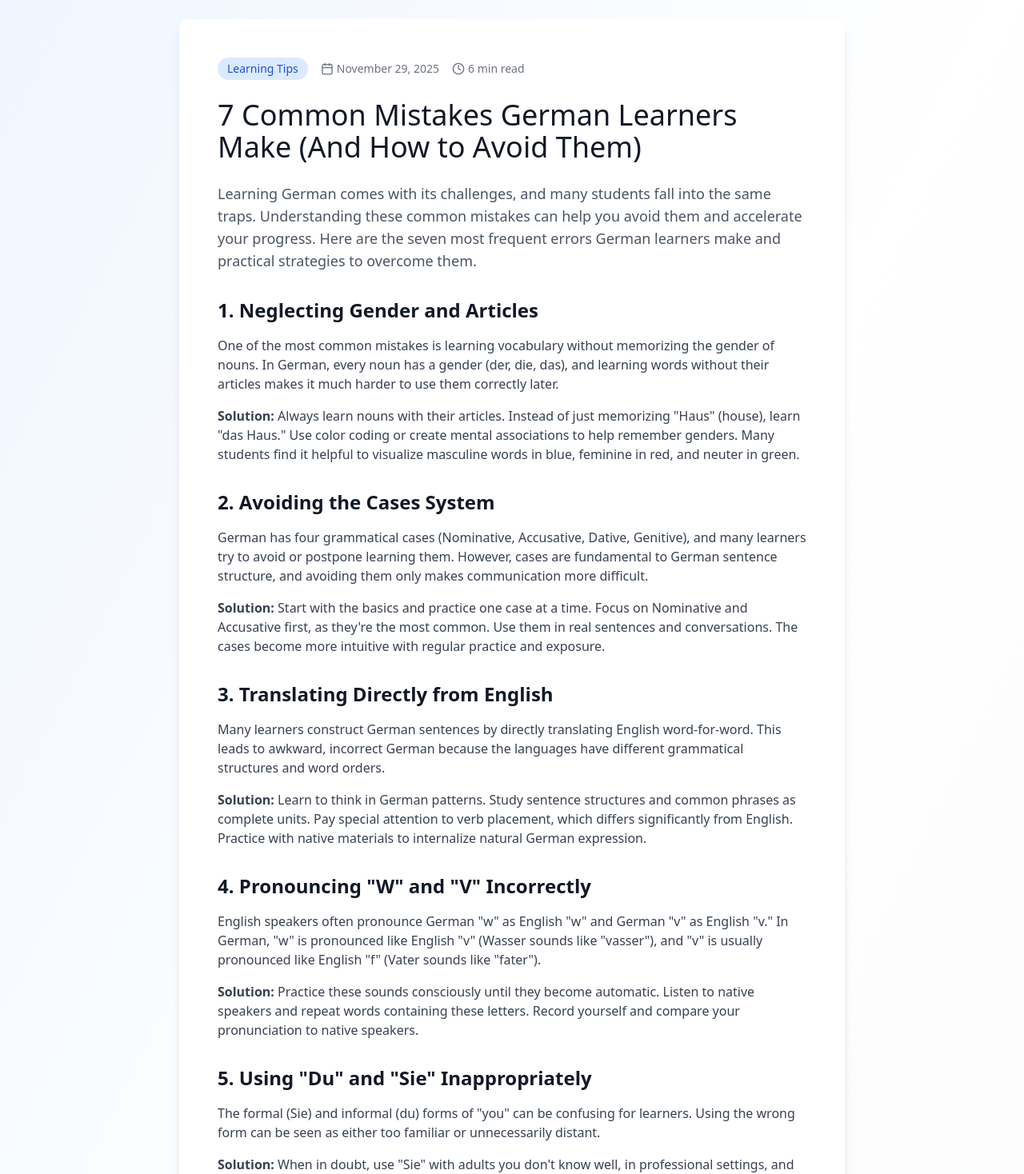
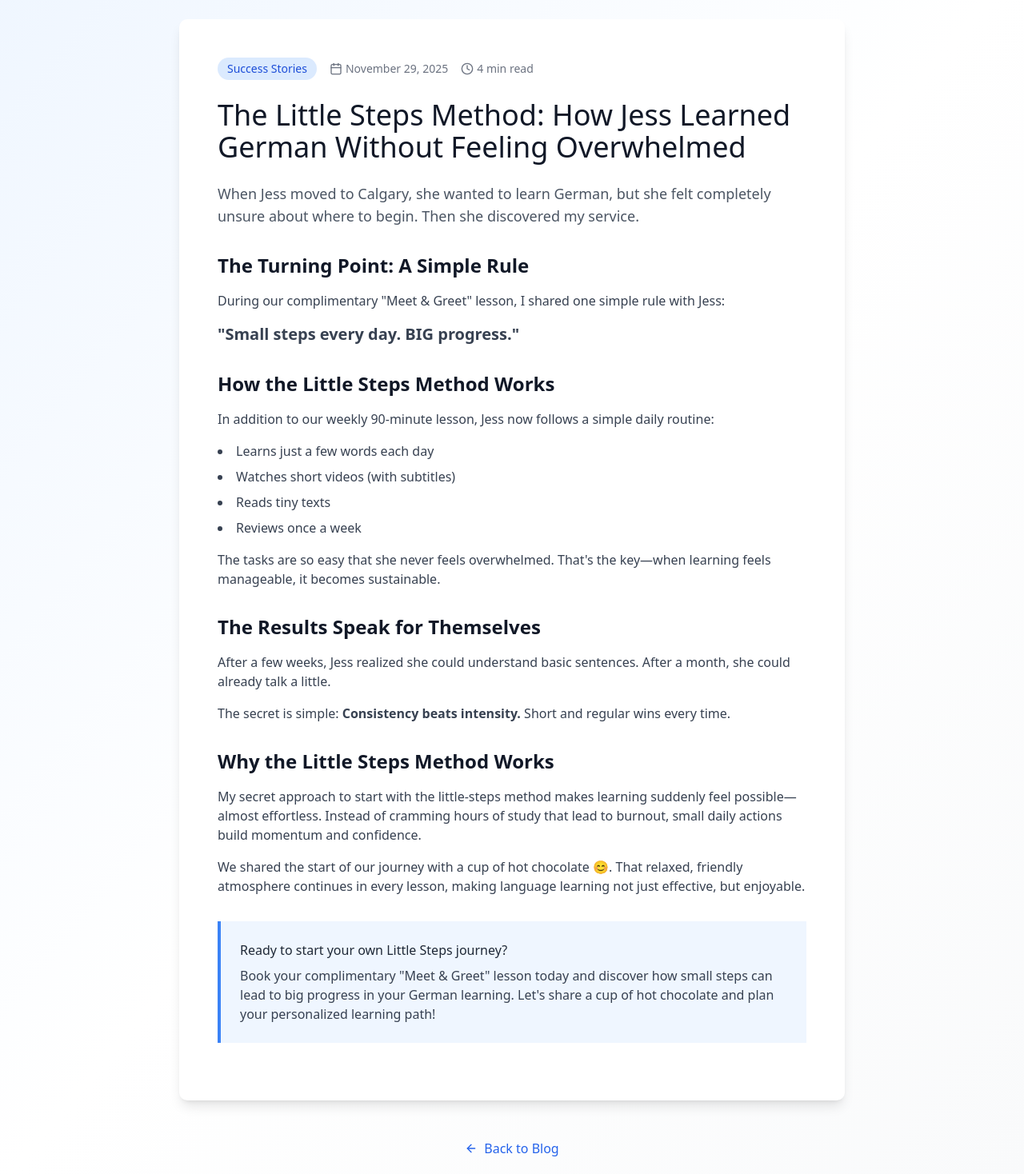
Before and after one commit to excps/yyc-languages, a React (Vite) app: page /blog/common-mistakes-german-learners in a window 1280 px wide. Shown: the part 89-1557 px from the top of the page at 80% size. Built offline with nearby package versions, Linux system fonts and the light colour scheme.

Commit message:
v0.4.2 updated newest blog post to Little Steps Method success story

```diff
--- a/package.json
+++ b/package.json
@@ -1,6 +1,6 @@
 {
       "name": "yyclanguages.ca",
-      "version": "0.4.1",
+      "version": "0.4.2",
       "private": true,
       "type": "module",
       "dependencies": {
--- a/src/pages/blog/BlogPage.tsx
+++ b/src/pages/blog/BlogPage.tsx
@@ -6,11 +6,11 @@ import { Calendar, Clock, ArrowRight } from "lucide-react";
 const blogPosts = [
   {
     id: "common-mistakes-german-learners",
-    title: "7 Common Mistakes German Learners Make (And How to Avoid Them)",
-    excerpt: "Learning German comes with its challenges, and many students fall into the same traps. Understanding these common mistakes can help you avoid them and accelerate your progress. Here are the seven most frequent errors German learners make and practical strategies to overcome them.",
+    title: "The Little Steps Method: How Jess Learned German Without Feeling Overwhelmed",
+    excerpt: "When Jess moved to Calgary, she wanted to learn German but felt completely unsure about where to begin. Discover how the Little Steps Method transformed her learning journey with one simple rule: Small steps every day. BIG progress.",
     date: "2025-11-29",
-    readTime: "6 min read",
-    category: "Learning Tips"
+    readTime: "4 min read",
+    category: "Success Stories"
   },
   {
     id: "essential-tips-learning-german",
--- a/src/pages/blog/CommonMistakes.tsx
+++ b/src/pages/blog/CommonMistakes.tsx
@@ -4,48 +4,39 @@ import { Calendar, Clock, ArrowLeft } from "lucide-react";
 
 const post = {
   id: "common-mistakes-german-learners",
-  title: "7 Common Mistakes German Learners Make (And How to Avoid Them)",
-  excerpt: "Learning German comes with its challenges, and many students fall into the same traps. Understanding these common mistakes can help you avoid them and accelerate your progress. Here are the seven most frequent errors German learners make and practical strategies to overcome them.",
+  title: "The Little Steps Method: How Jess Learned German Without Feeling Overwhelmed",
+  excerpt: "When Jess moved to Calgary, she wanted to learn German but felt completely unsure about where to begin. Discover how the Little Steps Method transformed her learning journey with one simple rule: Small steps every day. BIG progress.",
   date: "2025-11-29",
-  readTime: "6 min read",
-  category: "Learning Tips",
+  readTime: "4 min read",
+  category: "Success Stories",
     content: `
-      <p class="text-lg text-gray-600 mb-6">Learning German comes with its challenges, and many students fall into the same traps. Understanding these common mistakes can help you avoid them and accelerate your progress. Here are the seven most frequent errors German learners make and practical strategies to overcome them.</p>
+      <p class="text-lg text-gray-600 mb-6">When Jess moved to Calgary, she wanted to learn German, but she felt completely unsure about where to begin. Then she discovered my service.</p>
 
-      <h2 class="text-2xl font-semibold text-gray-900 mt-8 mb-4">1. Neglecting Gender and Articles</h2>
-      <p class="text-gray-700 mb-4">One of the most common mistakes is learning vocabulary without memorizing the gender of nouns. In German, every noun has a gender (der, die, das), and learning words without their articles makes it much harder to use them correctly later.</p>
-      <p class="text-gray-700 mb-4"><strong>Solution:</strong> Always learn nouns with their articles. Instead of just memorizing "Haus" (house), learn "das Haus." Use color coding or create mental associations to help remember genders. Many students find it helpful to visualize masculine words in blue, feminine in red, and neuter in green.</p>
+      <h2 class="text-2xl font-semibold text-gray-900 mt-8 mb-4">The Turning Point: A Simple Rule</h2>
+      <p class="text-gray-700 mb-4">During our complimentary "Meet & Greet" lesson, I shared one simple rule with Jess:</p>
+      <p class="text-gray-700 mb-4 text-xl font-semibold text-blue-600">"Small steps every day. BIG progress."</p>
 
-      <h2 class="text-2xl font-semibold text-gray-900 mt-8 mb-4">2. Avoiding the Cases System</h2>
-      <p class="text-gray-700 mb-4">German has four grammatical cases (Nominative, Accusative, Dative, Genitive), and many learners try to avoid or postpone learning them. However, cases are fundamental to German sentence structure, and avoiding them only makes communication more difficult.</p>
-      <p class="text-gray-700 mb-4"><strong>Solution:</strong> Start with the basics and practice one case at a time. Focus on Nominative and Accusative first, as they're the most common. Use them in real sentences and conversations. The cases become more intuitive with regular practice and exposure.</p>
+      <h2 class="text-2xl font-semibold text-gray-900 mt-8 mb-4">How the Little Steps Method Works</h2>
+      <p class="text-gray-700 mb-4">In addition to our weekly 90-minute lesson, Jess now follows a simple daily routine:</p>
+      <ul class="list-disc list-inside text-gray-700 mb-4 space-y-2">
+        <li>Learns just a few words each day</li>
+        <li>Watches short videos (with subtitles)</li>
+        <li>Reads tiny texts</li>
+        <li>Reviews once a week</li>
+      </ul>
+      <p class="text-gray-700 mb-4">The tasks are so easy that she never feels overwhelmed. That's the key—when learning feels manageable, it becomes sustainable.</p>
 
-      <h2 class="text-2xl font-semibold text-gray-900 mt-8 mb-4">3. Translating Directly from English</h2>
-      <p class="text-gray-700 mb-4">Many learners construct German sentences by directly translating English word-for-word. This leads to awkward, incorrect German because the languages have different grammatical structures and word orders.</p>
-      <p class="text-gray-700 mb-4"><strong>Solution:</strong> Learn to think in German patterns. Study sentence structures and common phrases as complete units. Pay special attention to verb placement, which differs significantly from English. Practice with native materials to internalize natural German expression.</p>
+      <h2 class="text-2xl font-semibold text-gray-900 mt-8 mb-4">The Results Speak for Themselves</h2>
+      <p class="text-gray-700 mb-4">After a few weeks, Jess realized she could understand basic sentences. After a month, she could already talk a little.</p>
+      <p class="text-gray-700 mb-4">The secret is simple: <strong>Consistency beats intensity.</strong> Short and regular wins every time.</p>
 
-      <h2 class="text-2xl font-semibold text-gray-900 mt-8 mb-4">4. Pronouncing "W" and "V" Incorrectly</h2>
-      <p class="text-gray-700 mb-4">English speakers often pronounce German "w" as English "w" and German "v" as English "v." In German, "w" is pronounced like English "v" (Wasser sounds like "vasser"), and "v" is usually pronounced like English "f" (Vater sounds like "fater").</p>
-      <p class="text-gray-700 mb-4"><strong>Solution:</strong> Practice these sounds consciously until they become automatic. Listen to native speakers and repeat words containing these letters. Record yourself and compare your pronunciation to native speakers.</p>
-
-      <h2 class="text-2xl font-semibold text-gray-900 mt-8 mb-4">5. Using "Du" and "Sie" Inappropriately</h2>
-      <p class="text-gray-700 mb-4">The formal (Sie) and informal (du) forms of "you" can be confusing for learners. Using the wrong form can be seen as either too familiar or unnecessarily distant.</p>
-      <p class="text-gray-700 mb-4"><strong>Solution:</strong> When in doubt, use "Sie" with adults you don't know well, in professional settings, and with older people. Use "du" with friends, family, children, and when someone invites you to. Pay attention to how native speakers address each other in different contexts.</p>
-
-      <h2 class="text-2xl font-semibold text-gray-900 mt-8 mb-4">6. Ignoring Separable Verbs</h2>
-      <p class="text-gray-700 mb-4">German has many separable verbs (like aufstehen - to get up), where the prefix separates from the verb in certain constructions. Learners often forget to separate them or place the separated prefix incorrectly.</p>
-      <p class="text-gray-700 mb-4"><strong>Solution:</strong> When learning a new verb, note whether it's separable. Practice constructing sentences with separable verbs, remembering that the prefix typically goes to the end of the clause. For example: "Ich stehe um 7 Uhr auf" (I get up at 7 o'clock).</p>
-
-      <h2 class="text-2xl font-semibold text-gray-900 mt-8 mb-4">7. Not Practicing Enough Speaking</h2>
-      <p class="text-gray-700 mb-4">Many learners focus heavily on reading and writing but avoid speaking practice due to fear of making mistakes. This creates an imbalance where they can understand German but struggle to produce it.</p>
-      <p class="text-gray-700 mb-4"><strong>Solution:</strong> Speak from day one, even if it's just to yourself. Find a language partner, join a conversation group, or work with a tutor. Making mistakes while speaking is a crucial part of learning. The more you practice speaking, the more natural it becomes.</p>
-
-      <h2 class="text-2xl font-semibold text-gray-900 mt-8 mb-4">Moving Forward with Confidence</h2>
-      <p class="text-gray-700 mb-4">Recognizing these common mistakes is the first step to avoiding them. Remember that making errors is a natural part of language learning. The key is to learn from them and keep practicing.</p>
+      <h2 class="text-2xl font-semibold text-gray-900 mt-8 mb-4">Why the Little Steps Method Works</h2>
+      <p class="text-gray-700 mb-4">My secret approach to start with the little-steps method makes learning suddenly feel possible—almost effortless. Instead of cramming hours of study that lead to burnout, small daily actions build momentum and confidence.</p>
+      <p class="text-gray-700 mb-4">We shared the start of our journey with a cup of hot chocolate 😊. That relaxed, friendly atmosphere continues in every lesson, making language learning not just effective, but enjoyable.</p>
 
       <div class="bg-blue-50 border-l-4 border-blue-500 p-6 mt-8 mb-6">
-        <p class="text-gray-800 font-medium mb-2">Need personalized guidance?</p>
-        <p class="text-gray-700">At YYC-Languages, we help you identify and correct these mistakes early in your learning journey. Our experienced instructors provide personalized feedback and strategies tailored to your specific challenges. Contact us today to accelerate your German learning!</p>
+        <p class="text-gray-800 font-medium mb-2">Ready to start your own Little Steps journey?</p>
+        <p class="text-gray-700">Book your complimentary "Meet & Greet" lesson today and discover how small steps can lead to big progress in your German learning. Let's share a cup of hot chocolate and plan your personalized learning path!</p>
       </div>
     `
 };
```
Also changed, not shown: 1 other file (tests, documents, lock files or other folders).
